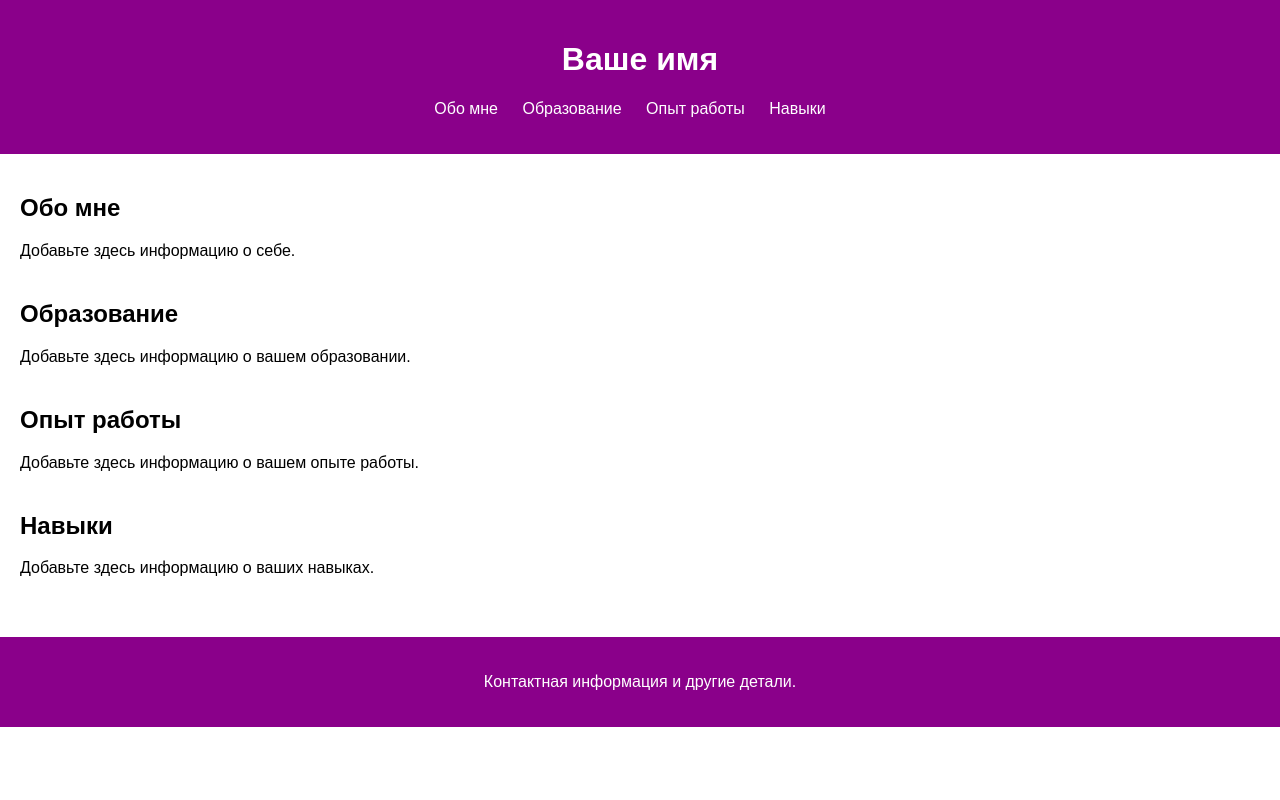
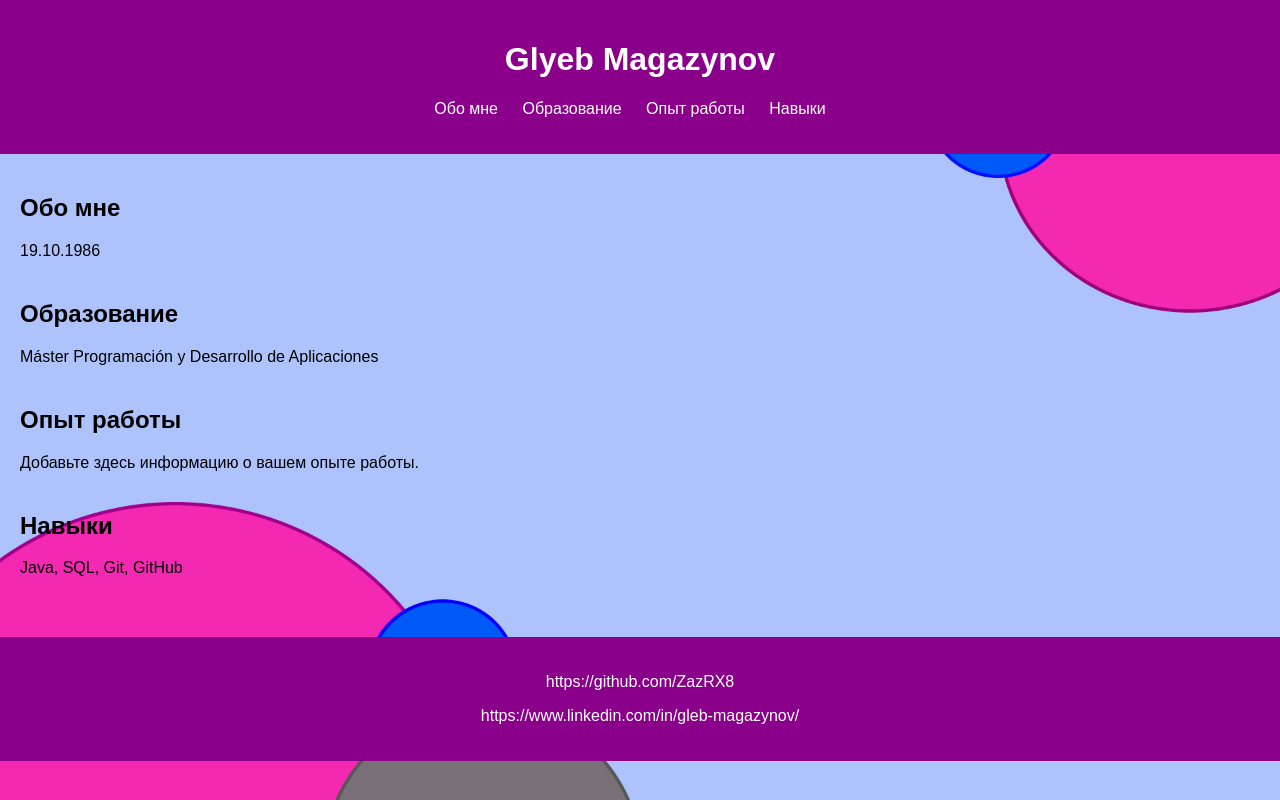
Before and after one commit to ZazRX8/my-resume, a plain HTML site: page index.html in a window 1280 px wide. Drawn offline with Linux system fonts and the light colour scheme.

Commit message:
Update name and date

```diff
--- a/index.html
+++ b/index.html
@@ -11,7 +11,7 @@
 <body>
 
     <header>
-        <h1>Ваше имя</h1>
+        <h1>Glyeb Magazynov</h1>
         <nav>
             <ul>
                 <li><a href="#about">Обо мне</a></li>
@@ -26,12 +26,12 @@
     <main>
         <section id="about">
             <h2>Обо мне</h2>
-            <p>Добавьте здесь информацию о себе.</p>
+            <p>19.10.1986</p>
         </section>
 
         <section id="education">
             <h2>Образование</h2>
-            <p>Добавьте здесь информацию о вашем образовании.</p>
+            <p>Máster Programación y Desarrollo de Aplicaciones</p>
         </section>
 
         <section id="experience">
@@ -41,12 +41,13 @@
 
         <section id="skills">
             <h2>Навыки</h2>
-            <p>Добавьте здесь информацию о ваших навыках.</p>
+            <p>Java, SQL, Git, GitHub</p>
         </section>
     </main>
 
     <footer>
-        <p>Контактная информация и другие детали.</p>
+        <p>https://github.com/ZazRX8</p>
+        <p>https://www.linkedin.com/in/gleb-magazynov/</p>
     </footer>
 
 </body>
--- a/style.css
+++ b/style.css
@@ -46,3 +46,12 @@ footer {
     padding: 20px;
     text-align: center;
 }
+
+body {
+    background-image: url('images/your-background-image.jpg');
+    /* Замените 'your-background-image.jpg' на имя вашего фонового изображения */
+    background-size: cover;
+    /* Это свойство позволяет изображению занимать всю доступную область */
+    background-repeat: no-repeat;
+    /* Запрещаем повторение фонового изображения */
+}
```
Also changed, not shown: images/your-background-image.jpg (added).
